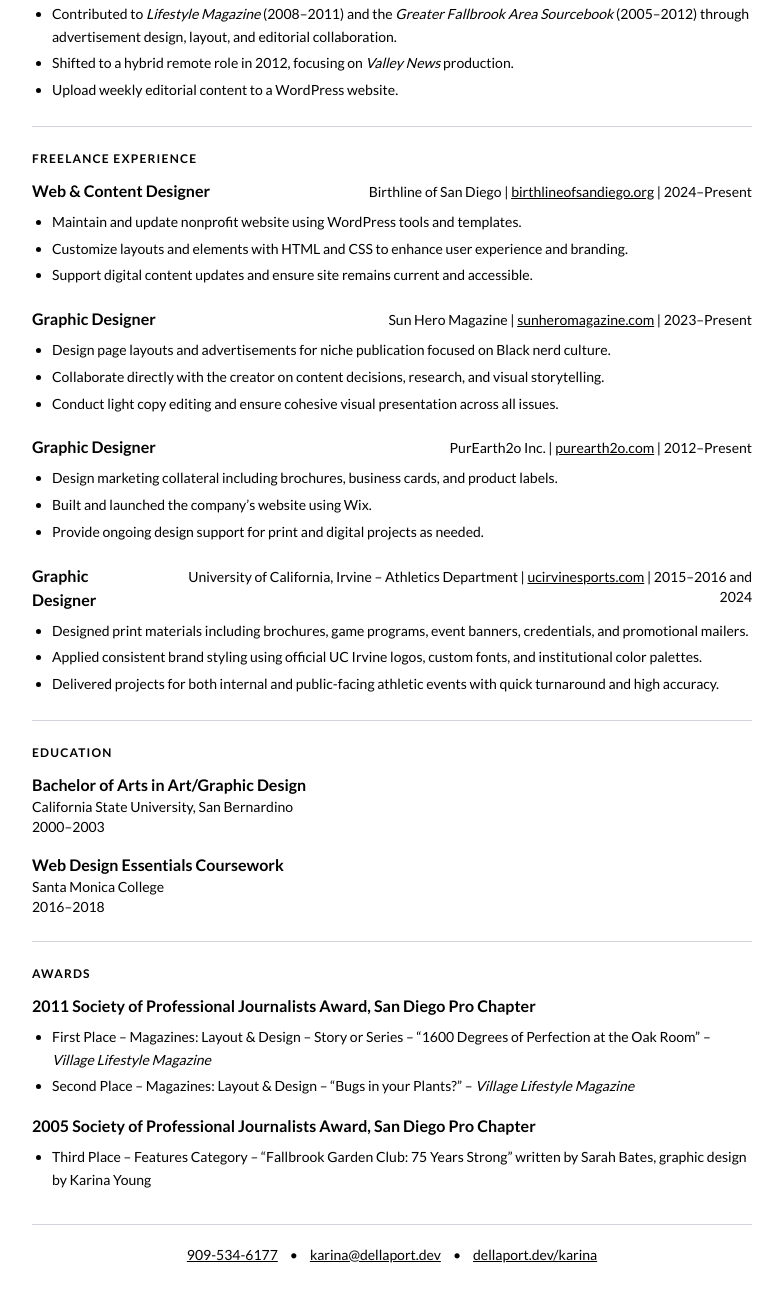
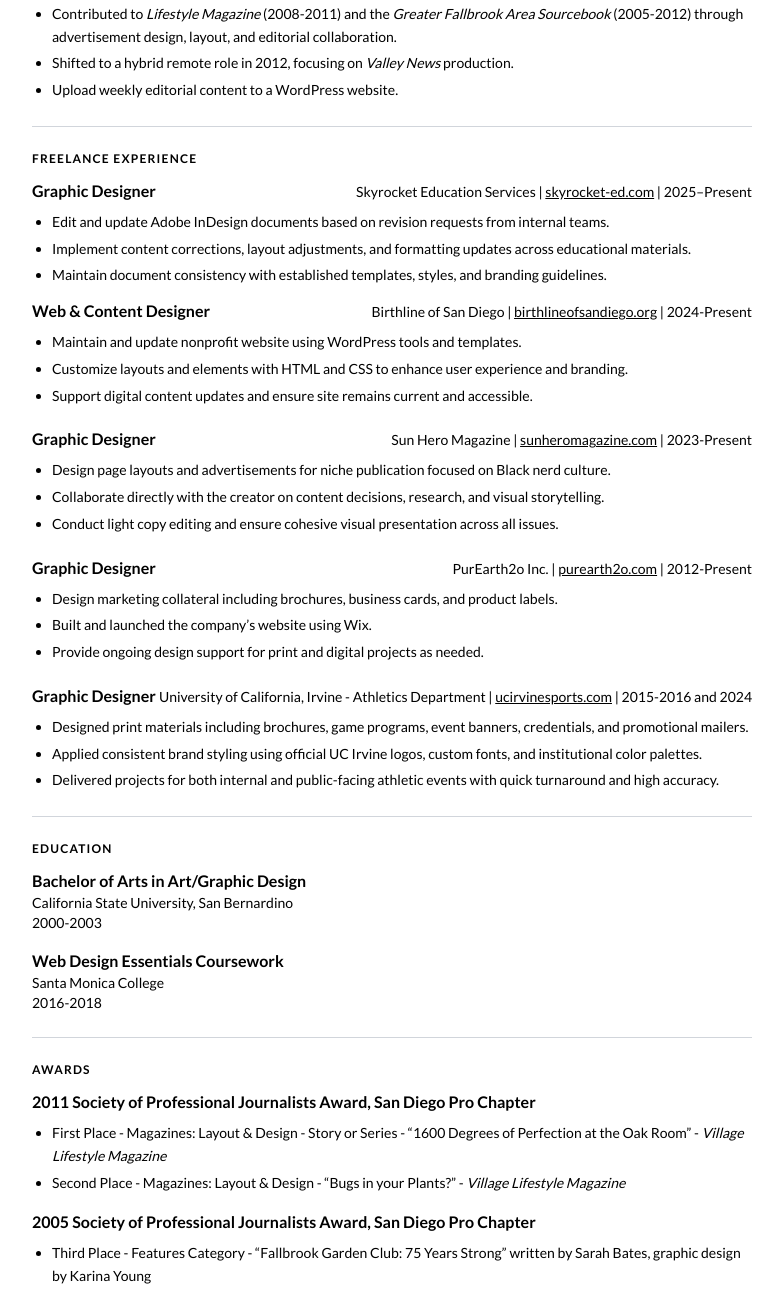
Before and after one commit to dellaportdev/dellaport, a plain HTML site: page karina/index.html in a window 1280 px wide. Shown: the part 1015-2306 px from the top of the page, without its empty margins (248-1031 px from the left). Drawn offline with nearby package versions, Linux system fonts and the light colour scheme.

Commit message:
Resume Update

```diff
--- a/karina/index.html
+++ b/karina/index.html
@@ -4,7 +4,7 @@
 <head>
     <meta charset="UTF-8" />
     <meta name="viewport" content="width=device-width, initial-scale=1.0" />
-    <title>Karina Young – Resume</title>
+    <title>Karina Young - Resume</title>
 
     <link rel="preconnect" href="https://fonts.googleapis.com" />
     <link rel="preconnect" href="https://fonts.gstatic.com" crossorigin />
@@ -123,7 +123,7 @@
             <article class="mt-3">
                 <div class="flex flex-col sm:flex-row sm:items-baseline sm:justify-between">
                     <h3 class="font-bold">Graphic Designer / Production Lead</h3>
-                    <p class="text-sm sm:text-right">Village News, Inc. | 2004–Present</p>
+                    <p class="text-sm sm:text-right">Village News, Inc. | 2004-Present</p>
                 </div>
                 <ul class="mt-2 space-y-1 text-sm leading-relaxed list-disc pl-5">
                     <li>Lead end-to-end production of weekly <span class="italic">Valley News</span> and <span
@@ -136,8 +136,8 @@
                     <li>Designed advertisements and editorial layouts for <span class="italic">Village News</span>,
                         <span class="italic">Valley News</span>, and <span class="italic">Anza Valley Outlook</span>.
                     </li>
-                    <li>Contributed to <span class="italic">Lifestyle Magazine</span> (2008–2011) and the <span
-                            class="italic">Greater Fallbrook Area Sourcebook</span> (2005–2012) through advertisement
+                    <li>Contributed to <span class="italic">Lifestyle Magazine</span> (2008-2011) and the <span
+                            class="italic">Greater Fallbrook Area Sourcebook</span> (2005-2012) through advertisement
                         design, layout, and editorial collaboration.</li>
                     <li>Shifted to a hybrid remote role in 2012, focusing on <span class="italic">Valley News</span>
                         production.</li>
@@ -153,9 +153,21 @@
 
             <article class="mt-3">
                 <div class="flex flex-col sm:flex-row sm:items-baseline sm:justify-between">
+                    <h3 class="font-bold">Graphic Designer</h3>
+                    <p class="text-sm sm:text-right">Skyrocket Education Services | <a class="underline" target="_blank"
+                            href="https://skyrocket-ed.com">skyrocket-ed.com</a> | 2025–Present</p>
+                </div>
+                <ul class="mt-2 space-y-1 text-sm leading-relaxed list-disc pl-5">
+                    <li>Edit and update Adobe InDesign documents based on revision requests from internal teams.</li>
+                    <li>Implement content corrections, layout adjustments, and formatting updates across educational materials.</li>
+                    <li>Maintain document consistency with established templates, styles, and branding guidelines.</li>
+                </ul>
+            </article>
+
+            <article class="mt-3">
+                <div class="flex flex-col sm:flex-row sm:items-baseline sm:justify-between">
                     <h3 class="font-bold">Web &amp; Content Designer</h3>
-                    <p class="text-sm sm:text-right">Birthline of San Diego | <a class="underline"
-                            href="https://birthlineofsandiego.org">birthlineofsandiego.org</a> | 2024–Present</p>
+                    <p class="text-sm sm:text-right">Birthline of San Diego | <a class="underline" target="_blank" href="https://birthlineofsandiego.org">birthlineofsandiego.org</a> | 2024-Present</p>
                 </div>
                 <ul class="mt-2 space-y-1 text-sm leading-relaxed list-disc pl-5">
                     <li>Maintain and update nonprofit website using WordPress tools and templates.</li>
@@ -167,8 +179,7 @@
             <article class="mt-5">
                 <div class="flex flex-col sm:flex-row sm:items-baseline sm:justify-between">
                     <h3 class="font-bold">Graphic Designer</h3>
-                    <p class="text-sm sm:text-right">Sun Hero Magazine | <a class="underline"
-                            href="https://sunheromagazine.com">sunheromagazine.com</a> | 2023–Present</p>
+                    <p class="text-sm sm:text-right">Sun Hero Magazine | <a class="underline" target="_blank" href="https://sunheromagazine.com">sunheromagazine.com</a> | 2023-Present</p>
                 </div>
                 <ul class="mt-2 space-y-1 text-sm leading-relaxed list-disc pl-5">
                     <li>Design page layouts and advertisements for niche publication focused on Black nerd culture.</li>
@@ -181,8 +192,7 @@
             <article class="mt-5">
                 <div class="flex flex-col sm:flex-row sm:items-baseline sm:justify-between">
                     <h3 class="font-bold">Graphic Designer</h3>
-                    <p class="text-sm sm:text-right">PurEarth2o Inc. | <a class="underline"
-                            href="https://purearth2o.com">purearth2o.com</a> | 2012–Present</p>
+                    <p class="text-sm sm:text-right">PurEarth2o Inc. | <a class="underline" target="_blank" href="https://purearth2o.com">purearth2o.com</a> | 2012-Present</p>
                 </div>
                 <ul class="mt-2 space-y-1 text-sm leading-relaxed list-disc pl-5">
                     <li>Design marketing collateral including brochures, business cards, and product labels.</li>
@@ -194,8 +204,7 @@
             <article class="mt-5">
                 <div class="flex flex-col sm:flex-row sm:items-baseline sm:justify-between">
                     <h3 class="font-bold">Graphic Designer</h3>
-                    <p class="text-sm sm:text-right">University of California, Irvine – Athletics Department | <a
-                            class="underline" href="https://ucirvinesports.com">ucirvinesports.com</a> | 2015–2016 and
+                    <p class="text-sm sm:text-right">University of California, Irvine - Athletics Department | <a class="underline" target="_blank" href="https://ucirvinesports.com">ucirvinesports.com</a> | 2015-2016 and
                         2024</p>
                 </div>
                 <ul class="mt-2 space-y-1 text-sm leading-relaxed list-disc pl-5">
@@ -217,13 +226,13 @@
             <article class="mt-3">
                 <h3 class="font-bold">Bachelor of Arts in Art/Graphic Design</h3>
                 <p class="text-sm">California State University, San Bernardino</p>
-                <p class="text-sm">2000–2003</p>
+                <p class="text-sm">2000-2003</p>
             </article>
 
             <article class="mt-4">
                 <h3 class="font-bold">Web Design Essentials Coursework</h3>
                 <p class="text-sm">Santa Monica College</p>
-                <p class="text-sm">2016–2018</p>
+                <p class="text-sm">2016-2018</p>
             </article>
         </section>
 
@@ -235,9 +244,9 @@
             <article class="mt-3">
                 <h3 class="font-bold">2011 Society of Professional Journalists Award, San Diego Pro Chapter</h3>
                 <ul class="mt-2 space-y-1 text-sm leading-relaxed list-disc pl-5">
-                    <li>First Place – Magazines: Layout &amp; Design – Story or Series – “1600 Degrees of Perfection at
-                        the Oak Room” – <span class="italic">Village Lifestyle Magazine</span></li>
-                    <li>Second Place – Magazines: Layout &amp; Design – “Bugs in your Plants?” – <span
+                    <li>First Place - Magazines: Layout &amp; Design - Story or Series - “1600 Degrees of Perfection at
+                        the Oak Room” - <span class="italic">Village Lifestyle Magazine</span></li>
+                    <li>Second Place - Magazines: Layout &amp; Design - “Bugs in your Plants?” - <span
                             class="italic">Village Lifestyle Magazine</span></li>
                 </ul>
             </article>
@@ -245,7 +254,7 @@
             <article class="mt-4">
                 <h3 class="font-bold">2005 Society of Professional Journalists Award, San Diego Pro Chapter</h3>
                 <ul class="mt-2 space-y-1 text-sm leading-relaxed list-disc pl-5">
-                    <li>Third Place – Features Category – “Fallbrook Garden Club: 75 Years Strong” written by Sarah
+                    <li>Third Place - Features Category - “Fallbrook Garden Club: 75 Years Strong” written by Sarah
                         Bates, graphic design by Karina Young</li>
                 </ul>
             </article>
```
Also changed, not shown: 1 other file.
